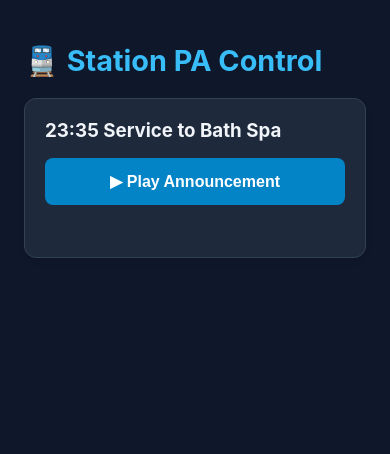
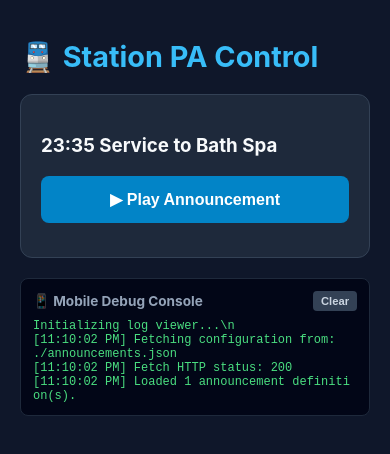
Before and after one commit to WinoWongo2024/PA-system, a plain HTML site: page index.html in a window 390 px wide. Drawn offline with Linux system fonts and the light colour scheme.

Commit message:
Refactor index.html for improved layout and logging
Updated styles and added mobile console log functionality.

```diff
--- a/index.html
+++ b/index.html
@@ -7,29 +7,19 @@
   <style>
     body {
       font-family: -apple-system, BlinkMacSystemFont, "Segoe UI", Roboto, sans-serif;
-      padding: 24px;
+      padding: 20px;
       background-color: #0f172a;
       color: #f8fafc;
       max-width: 600px;
       margin: 0 auto;
     }
-    h1 {
-      color: #38bdf8;
-      font-size: 1.8rem;
-      margin-bottom: 20px;
-    }
+    h1 { color: #38bdf8; font-size: 1.8rem; margin-bottom: 20px; }
     .card {
       background: #1e293b;
       padding: 20px;
       border-radius: 12px;
-      margin-bottom: 16px;
+      margin-bottom: 20px;
       border: 1px solid #334155;
-      box-shadow: 0 4px 6px -1px rgba(0, 0, 0, 0.1);
-    }
-    h3 {
-      margin-top: 0;
-      margin-bottom: 16px;
-      color: #f1f5f9;
     }
     button {
       background: #0284c7;
@@ -41,44 +31,104 @@
       cursor: pointer;
       font-size: 1rem;
       width: 100%;
-      transition: background 0.2s ease;
     }
-    button:active {
-      background: #0369a1;
+    button:disabled { background: #475569; cursor: not-allowed; }
+    .status { margin-top: 14px; font-size: 0.9rem; color: #38bdf8; font-family: monospace; }
+
+    /* On-Screen Log Box */
+    .log-container {
+      background: #020617;
+      border: 1px solid #1e293b;
+      border-radius: 8px;
+      padding: 12px;
+      margin-top: 20px;
     }
-    button:disabled {
-      background: #475569;
-      cursor: not-allowed;
+    .log-header {
+      font-weight: bold;
+      color: #94a3b8;
+      font-size: 0.85rem;
+      margin-bottom: 8px;
+      display: flex;
+      justify-content: space-between;
+      align-items: center;
     }
-    .status {
-      margin-top: 14px;
-      font-size: 0.9rem;
-      color: #38bdf8;
+    #console-log {
       font-family: monospace;
-      min-height: 1.2em;
+      font-size: 0.75rem;
+      color: #4ade80;
+      max-height: 200px;
+      overflow-y: auto;
+      white-space: pre-wrap;
+      word-break: break-all;
     }
-    .error {
-      color: #f87171;
+    .log-err { color: #f87171; }
+    .log-warn { color: #fbbf24; }
+    .clear-btn {
+      background: #334155;
+      color: #cbd5e1;
+      padding: 4px 8px;
+      font-size: 0.7rem;
+      width: auto;
+      border-radius: 4px;
     }
   </style>
 </head>
 <body>
 
   <h1>🚆 Station PA Control</h1>
-  <div id="announcement-list">Loading announcements configuration...</div>
+  <div id="announcement-list">Loading configuration...</div>
+
+  <!-- Mobile Console Log Box -->
+  <div class="log-container">
+    <div class="log-header">
+      <span>📱 Mobile Debug Console</span>
+      <button class="clear-btn" onclick="clearLogs()">Clear</button>
+    </div>
+    <div id="console-log">Initializing log viewer...\n</div>
+  </div>
 
   <script>
+    // 1. Intercept standard console outputs to print on mobile screen
+    const logBox = document.getElementById('console-log');
+
+    function appendLog(msg, type = 'info') {
+      const time = new Date().toLocaleTimeString();
+      const div = document.createElement('div');
+      if (type === 'error') div.className = 'log-err';
+      if (type === 'warn') div.className = 'log-warn';
+      div.innerText = `[${time}] ${msg}`;
+      logBox.appendChild(div);
+      logBox.scrollTop = logBox.scrollHeight;
+    }
+
+    function clearLogs() {
+      logBox.innerHTML = '';
+    }
+
+    // Override native console logs
+    const origLog = console.log;
+    const origErr = console.error;
+    const origWarn = console.warn;
+
+    console.log = (...args) => { origLog(...args); appendLog(args.join(' '), 'info'); };
+    console.error = (...args) => { origErr(...args); appendLog(args.join(' '), 'error'); };
+    console.warn = (...args) => { origWarn(...args); appendLog(args.join(' '), 'warn'); };
+
+    // 2. PA App Logic
     const CONFIG_URL = './announcements.json';
     const AUDIO_BASE_URL = './Audio/';
 
     async function loadApp() {
+      console.log('Fetching configuration from: ' + CONFIG_URL);
       const container = document.getElementById('announcement-list');
       try {
         const res = await fetch(CONFIG_URL);
-        if (!res.ok) {
-          throw new Error(`HTTP ${res.status}: Could not load ${CONFIG_URL}`);
-        }
+        console.log(`Fetch HTTP status: ${res.status}`);
+
+        if (!res.ok) throw new Error(`HTTP ${res.status}: Failed to fetch ${CONFIG_URL}`);
+
         const data = await res.json();
+        console.log(`Loaded ${data.announcements.length} announcement definition(s).`);
 
         container.innerHTML = '';
 
@@ -93,43 +143,51 @@
           container.appendChild(card);
         });
       } catch (err) {
-        console.error(err);
-        container.innerHTML = `<div class="card error">❌ <strong>Error:</strong> ${err.message}</div>`;
+        console.error(`App Load Error: ${err.message}`);
+        container.innerHTML = `<div class="card" style="color:#f87171">❌ Error loading announcements.json</div>`;
       }
     }
 
     async function handlePlayClick(filenames, id) {
+      console.log(`\n--- Starting Announcement: ${id} ---`);
       const btn = document.getElementById(`btn-${id}`);
       const status = document.getElementById(`status-${id}`);
       btn.disabled = true;
 
       for (let i = 0; i < filenames.length; i++) {
-        // Decode first in case filenames contain %20, then cleanly encode for URL fetching
-        const rawFileName = decodeURIComponent(filenames[i]);
-        const safeFilePath = AUDIO_BASE_URL + encodeURIComponent(rawFileName);
+        const file = filenames[i];
+        const fullPath = AUDIO_BASE_URL + file;
 
-        status.innerText = `[${i + 1}/${filenames.length}] Playing: ${rawFileName}`;
+        console.log(`[Clip ${i + 1}/${filenames.length}] Attempting path: ${fullPath}`);
+        status.innerText = `Playing ${i + 1}/${filenames.length}: ${file}`;
 
         await new Promise((resolve) => {
-          const audio = new Audio(safeFilePath);
+          const audio = new Audio(fullPath);
 
-          audio.onended = resolve;
+          audio.onplay = () => {
+            console.log(`SUCCESS: Playing ${file}`);
+          };
+
+          audio.onended = () => {
+            console.log(`FINISHED: ${file}`);
+            resolve();
+          };
 
           audio.onerror = (e) => {
-            console.error('Audio file failed to play:', safeFilePath, e);
-            status.innerText = `⚠️ Missing/Failed clip: ${rawFileName}`;
-            setTimeout(resolve, 1200); // Wait briefly then move to next
+            console.error(`FAILED to load/play: ${fullPath} (Media Code: ${audio.error ? audio.error.code : 'unknown'})`);
+            status.innerText = `⚠️ Failed clip: ${file}`;
+            setTimeout(resolve, 1000);
           };
 
           audio.play().catch(err => {
-            console.error('Browser playback blocked or failed:', err);
-            status.innerText = `❌ Error playing: ${rawFileName}`;
-            setTimeout(resolve, 1200);
+            console.error(`PLAY BLOCKED by Browser: ${err.name} - ${err.message}`);
+            setTimeout(resolve, 1000);
           });
         });
       }
 
-      status.innerText = '✅ Announcement sequence completed';
+      console.log(`--- Sequence Completed ---\n`);
+      status.innerText = '✅ Completed';
       btn.disabled = false;
     }
 
```
